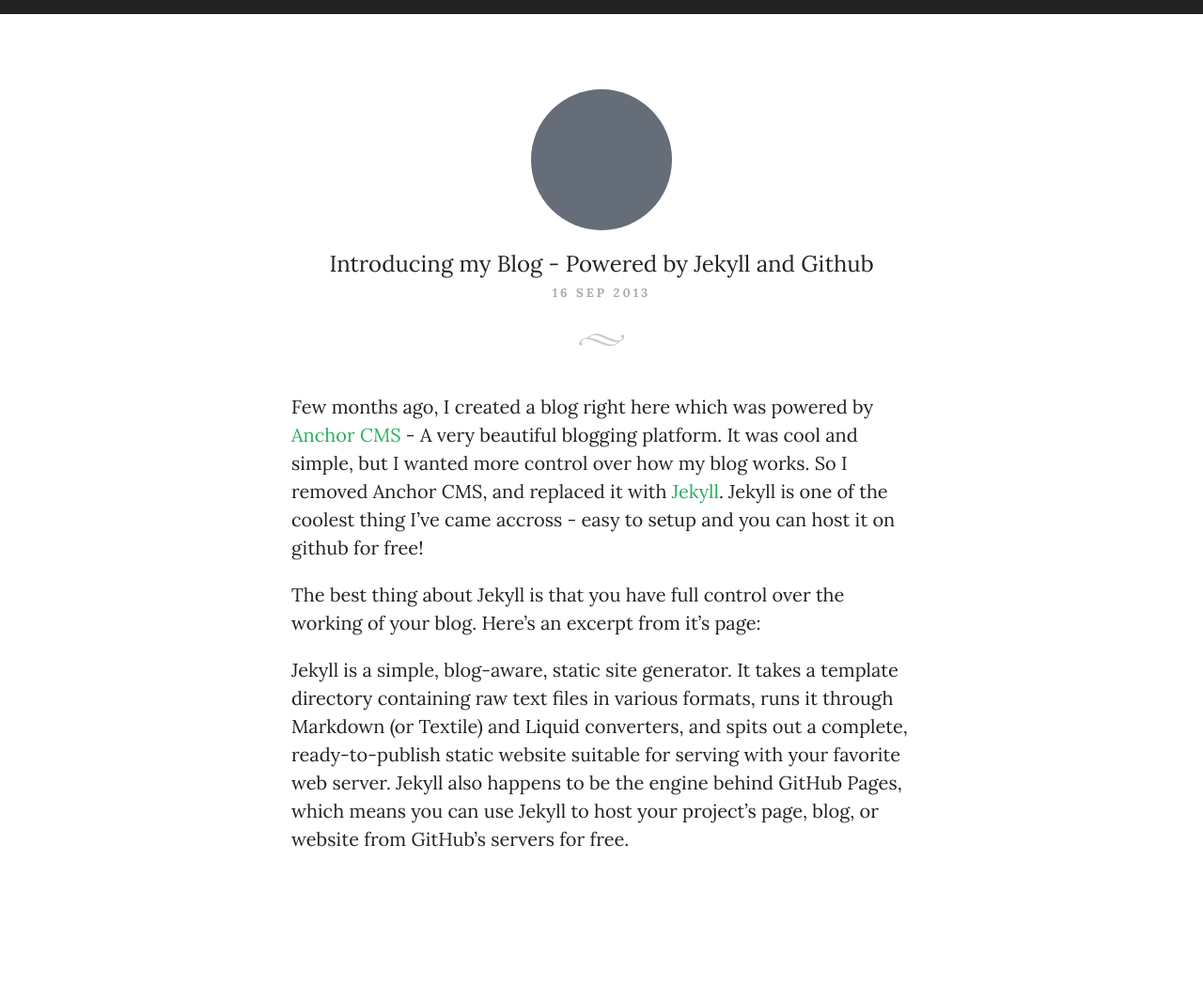
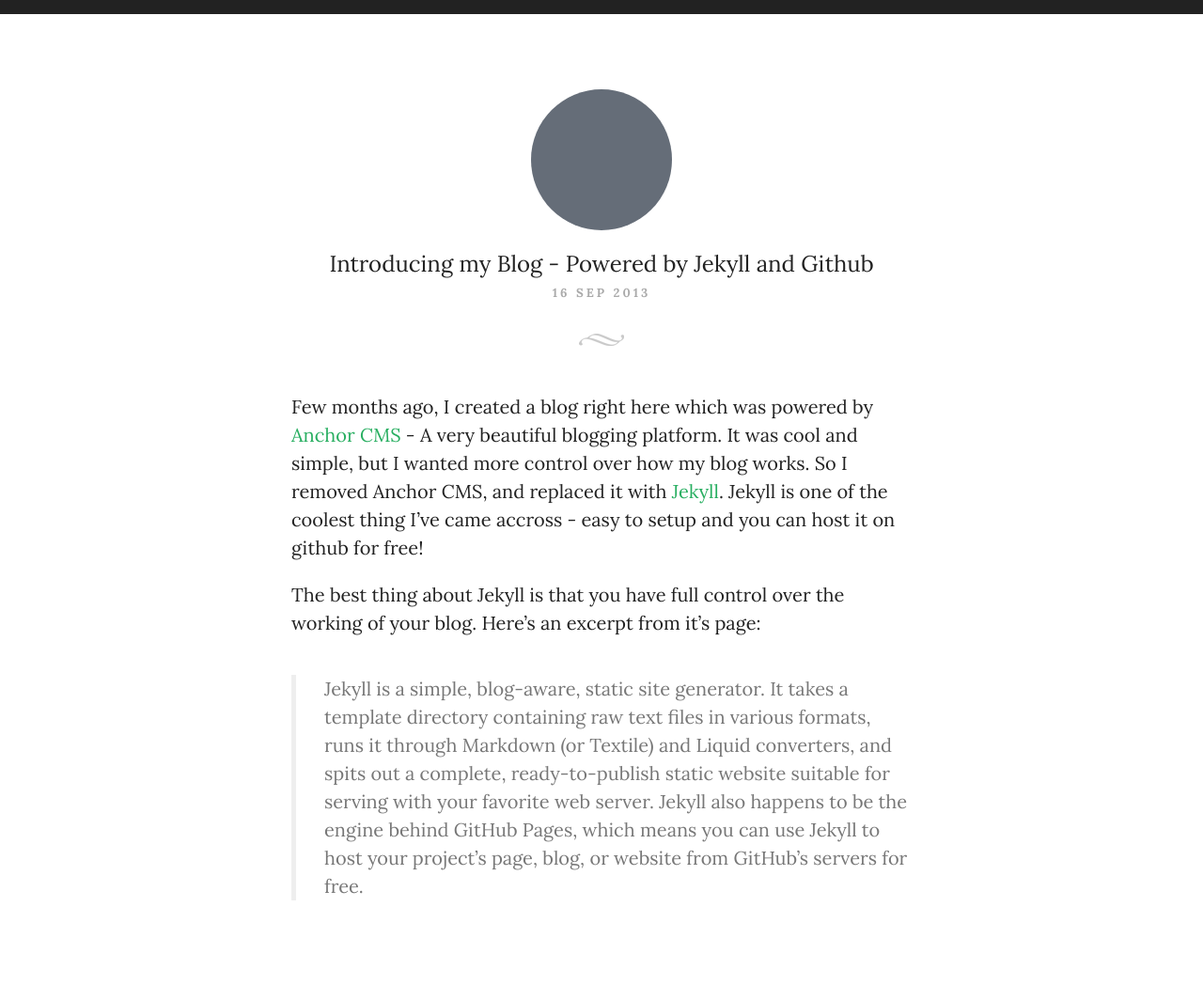
Before and after one commit to kushsolitary/blog, a Jekyll site: the page built from _posts/2013-09-16-introducing-my-blog-powered-by-jekyll-and-github.markdown, in a window 1280 px wide. Shown: the whole page at 94% size. Built offline with Jekyll 4.4.1, drawn with Linux system fonts in a browser that asks for light colours; nearby versions of some CDN libraries; Markdown is read by kramdown in place of the engine named in the settings; before the commit the page ends 978 px from its top, so only the background shows below that.

Commit message:
styling improvements

```diff
--- a/css/main.css
+++ b/css/main.css
@@ -114,6 +114,7 @@
 }
 
 div.post {
+  color: #555;
   font-size: 20px;
   max-width: 700px;
   padding: 0 20px 50px;
@@ -134,3 +135,13 @@
   padding: 20px;
   background: #eee;
 }
+
+.post blockquote {
+  padding-left: 30px;
+  border-left: 5px solid #eee;
+  margin: 40px 0;
+}
+
+.post blockquote p {
+  color: #777;
+}
```
